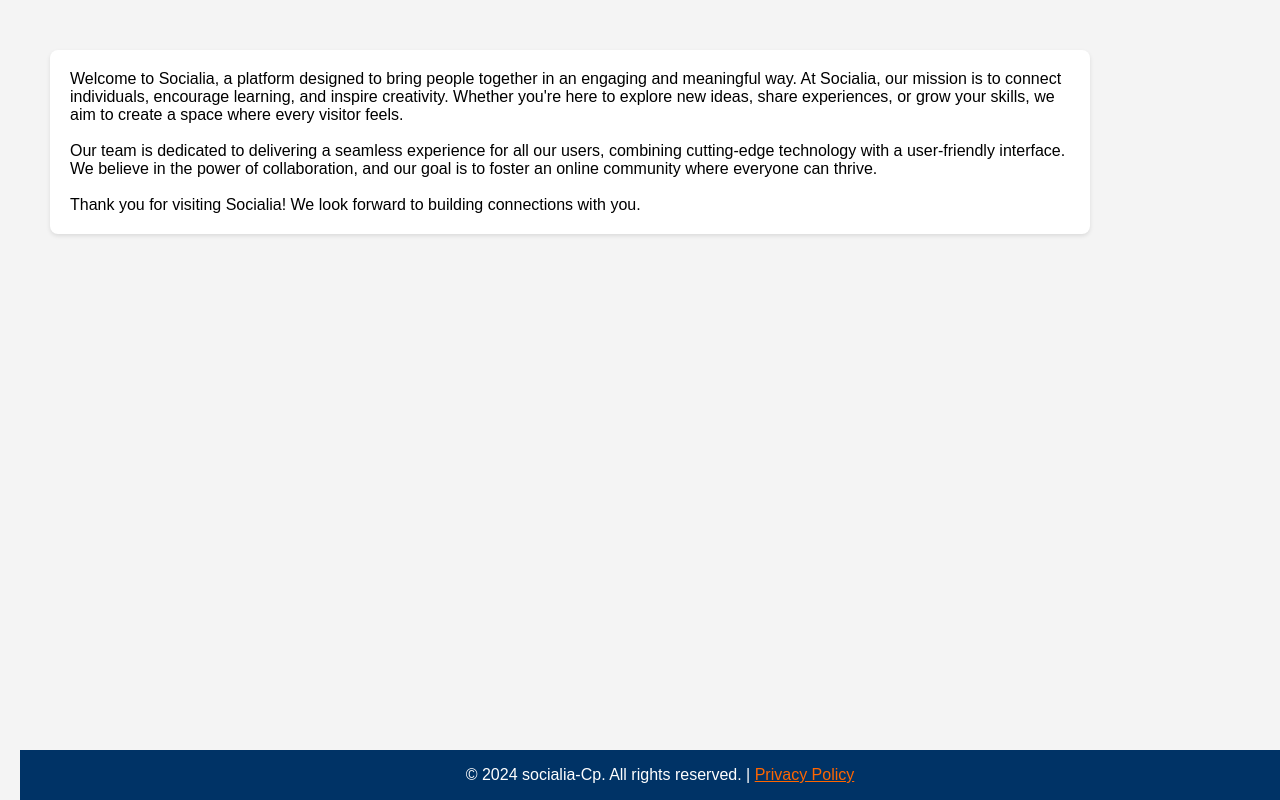
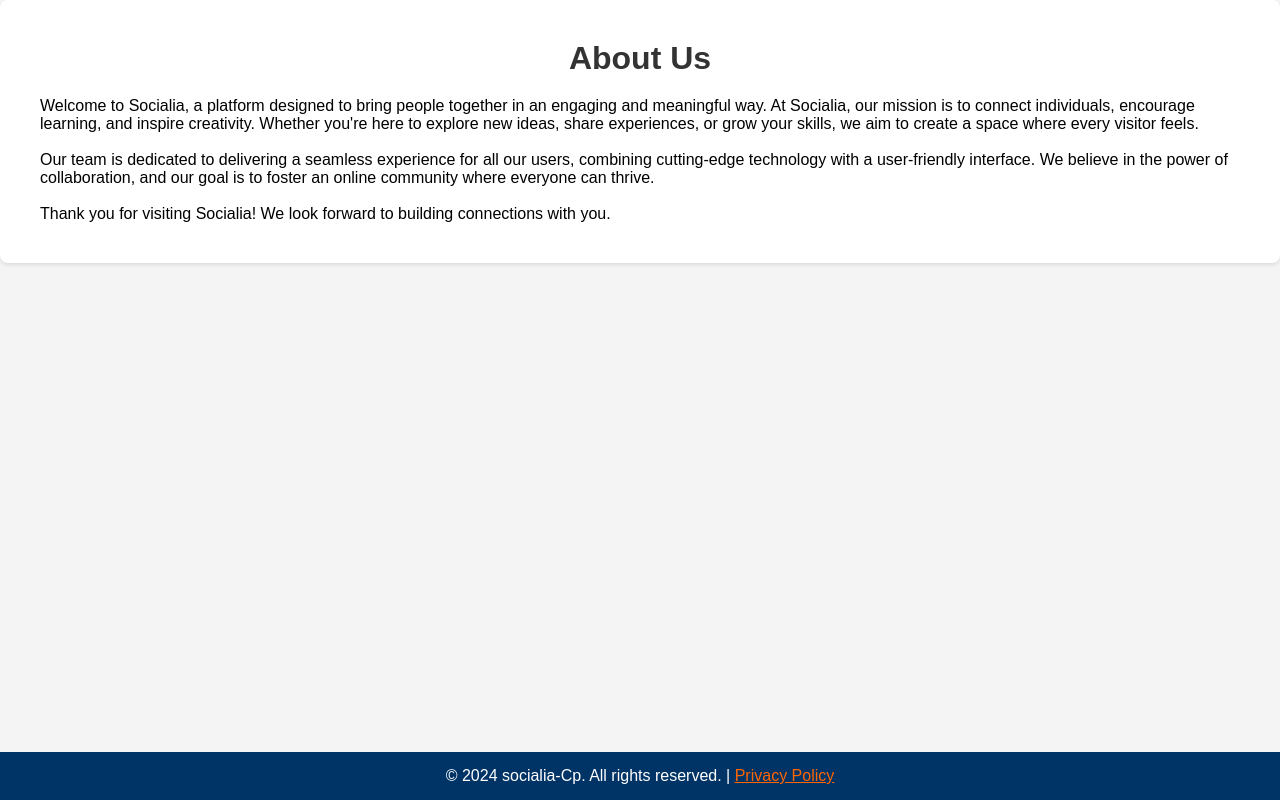
Before and after one commit to Chamara202/socialia, a plain HTML site: page about us.html in a window 1280 px wide. Drawn offline with Linux system fonts and the light colour scheme.

Commit message:
Update about us.html

```diff
--- a/about us.html
+++ b/about us.html
@@ -5,32 +5,34 @@
     <meta name="viewport" content="width=device-width, initial-scale=1.0">
    <style>
 
+    *{
+        margin: 0;
+        padding: 0;
+        box-sizing:border-box ;
+    }
+
 body {
     font-family: Arial, sans-serif;
     margin: 0;
     padding: 0;
     background: #f4f4f4;
 }
-
-.main {
-    padding: 20px;
-}
-
 .about-us {
     background: #fff;
     padding: 20px;
     border-radius: 8px;
     box-shadow: 0 2px 4px rgba(0, 0, 0, 0.1);
-    max-width: 1000px;
-    margin-top: 5px auto;
-    margin: 30px;
-
-
+    width: 100%;
 }
 
-.about-section h2 {
+.about-section{
+    margin: 20px;
+}
+
+.about-section h1 {
     color: #333;
-    margin-top: 20px;
+    margin: 20px;
+    text-align: center;
 }
 
 .about-section p {
@@ -55,8 +57,8 @@ footer {
     text-align: center;
     background-color: #003366;
     color: #fff;
-
-
+    padding: 15px 0;
+    margin-top: 30px;
 
 }
 
@@ -84,7 +86,9 @@ footer a:hover {
 
 
         <div class="about-us">
+
             <div class="about-section">
+                <h1>About Us</h1>
                 Welcome to Socialia, a platform designed to bring people together in an engaging and meaningful way. At Socialia, our mission is to connect individuals, encourage learning, and inspire creativity. Whether you're here to explore new ideas, share experiences, or grow your skills, we aim to create a space where every visitor feels.
 
                 <br><br>
```
